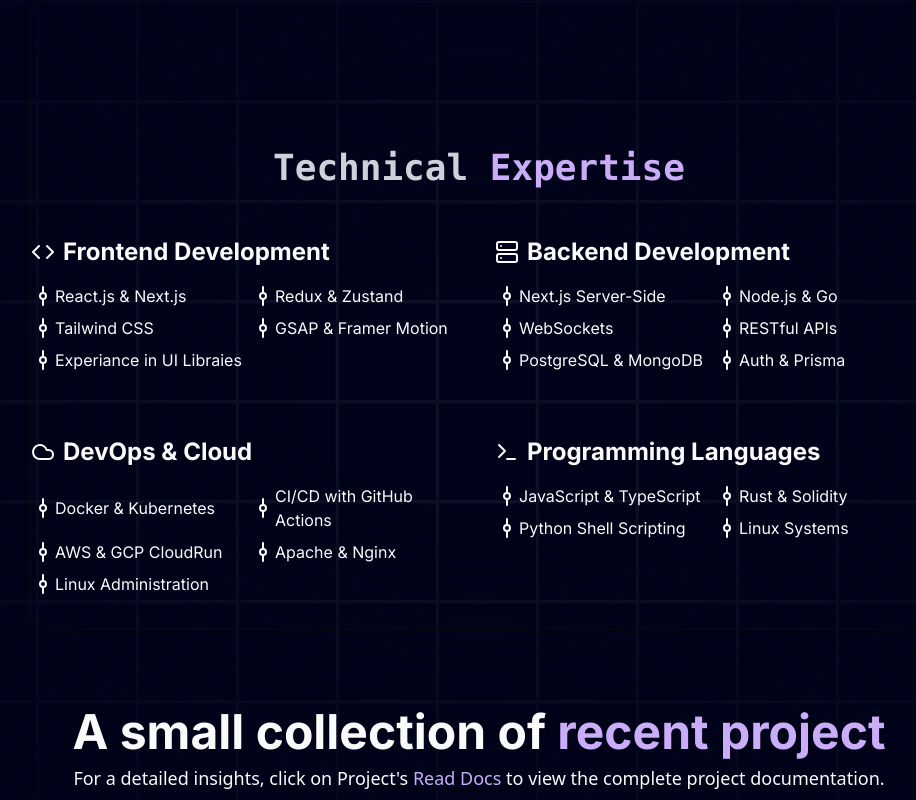
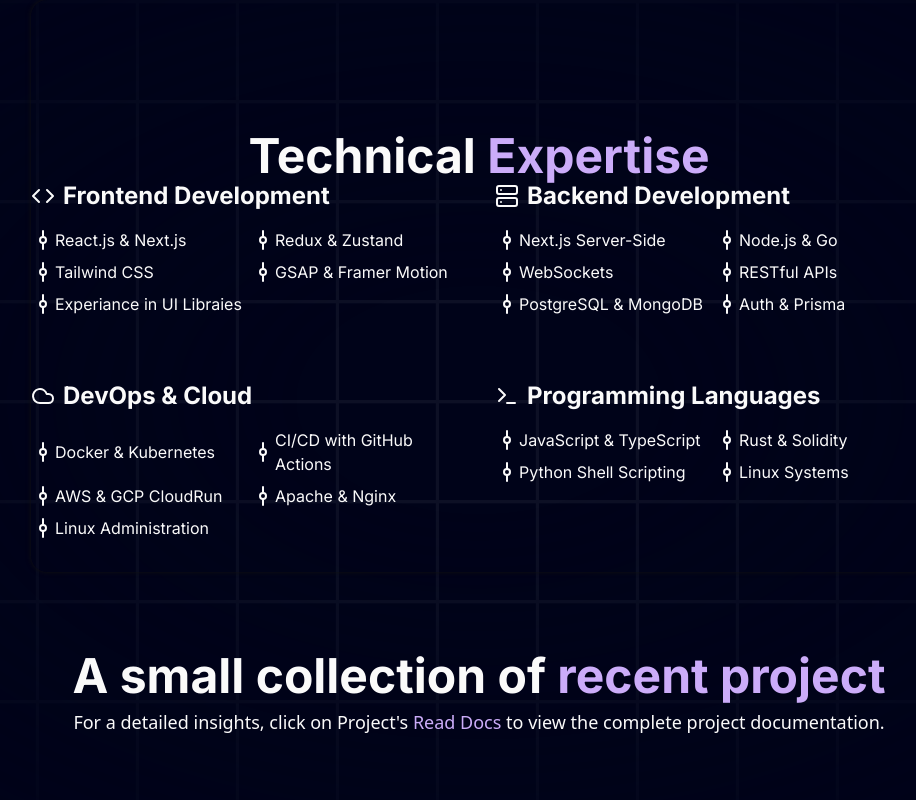
Before and after one commit to junedgit/portfolio, a Next.js app: page /works in a window 1280 px wide. Shown: the top 800 px of the page, without its empty margins (161-1077 px from the left). Built offline with nearby package versions, Linux system fonts and the light colour scheme.

Commit message:
Update Skills.tsx

```diff
--- a/components/Skills.tsx
+++ b/components/Skills.tsx
@@ -31,7 +31,7 @@
 export default function PortfolioSkills() {
   return (
     <div className="max-w-4xl mx-auto sm:pt-[11%] pt-[25%]  rounded-2xl relative   shadow-[0px_0px_5px_0px_#111] ">
-      <h1 className="text-4xl font-bold mb-8 py-4  font-mono text-slate-200/90 text-center">
+      <h1 className="heading">
         Technical <span className="text-purple">Expertise</span>
       </h1>
       <div className="grid md:grid-cols-2 gap-8">
```
